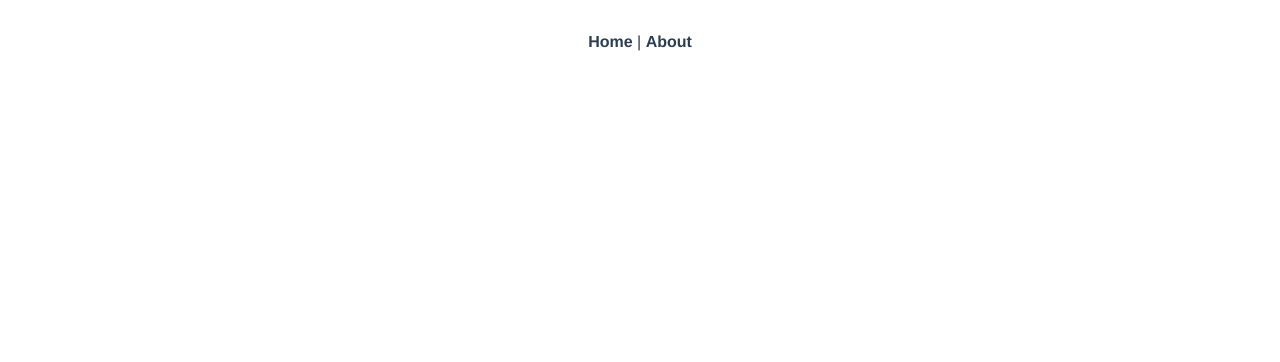
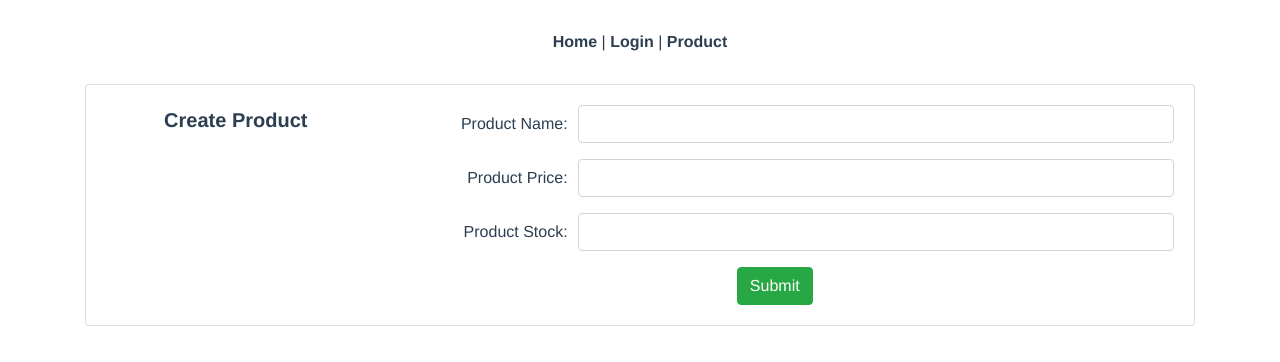
Before and after one commit to native-fox-2019/e-commerce-cms, a Vue app in the folder client/: page /product/create in a window 1280 px wide. Shown: the top 362 px of the page. Built offline with nearby package versions, Linux system fonts and the light colour scheme.

Commit message:
Desain awal aplikasi e-commerce dengan vue.js

```diff
--- a/client/src/App.vue
+++ b/client/src/App.vue
@@ -2,9 +2,13 @@
   <div id="app">
     <div id="nav">
       <router-link to="/">Home</router-link> |
-      <router-link to="/about">About</router-link>
+      <router-link to="/login">Login</router-link> |
+      <router-link to="/product">Product</router-link>
     </div>
+    <div class="container">
     <router-view />
+    </div>
+
   </div>
 </template>
 
--- a/client/src/components/HelloWorld.vue
+++ /dev/null
@@ -1,114 +0,0 @@
-<template>
-  <div class="hello">
-    <h1>{{ msg }}</h1>
-    <p>
-      For a guide and recipes on how to configure / customize this project,<br />
-      check out the
-      <a href="https://cli.vuejs.org" target="_blank" rel="noopener"
-        >vue-cli documentation</a
-      >.
-    </p>
-    <h3>Installed CLI Plugins</h3>
-    <ul>
-      <li>
-        <a
-          href="https://github.com/vuejs/vue-cli/tree/dev/packages/%40vue/cli-plugin-babel"
-          target="_blank"
-          rel="noopener"
-          >babel</a
-        >
-      </li>
-      <li>
-        <a
-          href="https://github.com/vuejs/vue-cli/tree/dev/packages/%40vue/cli-plugin-eslint"
-          target="_blank"
-          rel="noopener"
-          >eslint</a
-        >
-      </li>
-    </ul>
-    <h3>Essential Links</h3>
-    <ul>
-      <li>
-        <a href="https://vuejs.org" target="_blank" rel="noopener">Core Docs</a>
-      </li>
-      <li>
-        <a href="https://forum.vuejs.org" target="_blank" rel="noopener"
-          >Forum</a
-        >
-      </li>
-      <li>
-        <a href="https://chat.vuejs.org" target="_blank" rel="noopener"
-          >Community Chat</a
-        >
-      </li>
-      <li>
-        <a href="https://twitter.com/vuejs" target="_blank" rel="noopener"
-          >Twitter</a
-        >
-      </li>
-      <li>
-        <a href="https://news.vuejs.org" target="_blank" rel="noopener">News</a>
-      </li>
-    </ul>
-    <h3>Ecosystem</h3>
-    <ul>
-      <li>
-        <a href="https://router.vuejs.org" target="_blank" rel="noopener"
-          >vue-router</a
-        >
-      </li>
-      <li>
-        <a href="https://vuex.vuejs.org" target="_blank" rel="noopener">vuex</a>
-      </li>
-      <li>
-        <a
-          href="https://github.com/vuejs/vue-devtools#vue-devtools"
-          target="_blank"
-          rel="noopener"
-          >vue-devtools</a
-        >
-      </li>
-      <li>
-        <a href="https://vue-loader.vuejs.org" target="_blank" rel="noopener"
-          >vue-loader</a
-        >
-      </li>
-      <li>
-        <a
-          href="https://github.com/vuejs/awesome-vue"
-          target="_blank"
-          rel="noopener"
-          >awesome-vue</a
-        >
-      </li>
-    </ul>
-  </div>
-</template>
-
-<script>
-export default {
-  name: "HelloWorld",
-  props: {
-    msg: String
-  }
-};
-</script>
-
-<!-- Add "scoped" attribute to limit CSS to this component only -->
-<style scoped>
-h3 {
-  margin: 40px 0 0;
-}
-ul {
-  list-style-type: none;
-  padding: 0;
-}
-li {
-  display: inline-block;
-  margin: 0 10px;
-}
-a {
-  color: #42b983;
-}
-</style>
--- a/client/src/router/index.js
+++ b/client/src/router/index.js
@@ -1,6 +1,9 @@
 import Vue from "vue";
 import VueRouter from "vue-router";
 import Home from "../views/Home.vue";
+import Login from "../views/Login.vue";
+import Product from '../views/product/Product.vue';
+import CreateProduct from '../views/product/create-product';
 
 Vue.use(VueRouter);
 
@@ -11,13 +14,19 @@ const routes = [
     component: Home
   },
   {
-    path: "/about",
-    name: "About",
-    // route level code-splitting
-    // this generates a separate chunk (about.[hash].js) for this route
-    // which is lazy-loaded when the route is visited.
-    component: () =>
-      import(/* webpackChunkName: "about" */ "../views/About.vue")
+    path:'/login',
+    name:'Login',
+    component:Login
+  },
+  {
+    path:'/product/create',
+    name:'CreateProduct',
+    component:CreateProduct
+  },
+  {
+    path:'/product',
+    name:'Product',
+    component:Product
   }
 ];
 
--- a/client/src/views/About.vue
+++ /dev/null
@@ -1,5 +0,0 @@
-<template>
-  <div class="about">
-    <h1>This is an about page</h1>
-  </div>
-</template>
--- a/client/src/views/Home.vue
+++ b/client/src/views/Home.vue
@@ -1,18 +1,14 @@
 <template>
   <div class="home">
-    <img alt="Vue logo" src="../assets/logo.png" />
-    <HelloWorld msg="Welcome to Your Vue.js App" />
+    <h1>Vue Shoes</h1>
   </div>
 </template>
 
 <script>
 // @ is an alias to /src
-import HelloWorld from "@/components/HelloWorld.vue";
 
 export default {
   name: "Home",
-  components: {
-    HelloWorld
-  }
+
 };
 </script>
--- /dev/null
+++ b/client/src/views/Login.vue
@@ -0,0 +1,37 @@
+<template>
+    <div class="container">
+        <div class="row">
+            <div class="col-6">
+                <h1>Vue-Shoes</h1>
+            </div>
+            <div class="col-6">
+                <div>
+                    <b-form @submit.prevent>
+                        <b-form-group id="email" label="Enter Your Email" label-for="email">
+                            <b-form-input id="email" v-model="form.email" type="email" required></b-form-input>
+                        </b-form-group>
+                        <b-form-group id="password" label="Enter Your Password" label-for="password">
+                            <b-form-input id="password" v-model="form.password" type="password" required></b-form-input>
+                        </b-form-group>
+                        <b-button type="submit" variant="primary">Submit</b-button>
+                    </b-form>
+
+                </div>
+            </div>
+        </div>
+    </div>
+
+</template>
+
+<script>
+export default {
+    data(){
+        return {
+            form:{
+                email:'',
+                password:''
+            }
+        }
+    }
+}
+</script>
--- /dev/null
+++ b/client/src/views/product/Product.vue
@@ -0,0 +1,23 @@
+<template>
+    <div>
+        <div class="row">
+            <router-link to="/product/create">
+                <button class="btn btn-success mb-3">Create Product</button>
+            </router-link>
+        </div>
+        <div class="row">
+            <b-table stripped hover :items="items"></b-table>
+        </div>
+    </div>
+</template>
+<script>
+export default {
+    data(){
+        return{
+            items:[
+                {id:1,product:'Nike',price:'10000'}
+            ]
+        }
+    }
+}
+</script>
--- /dev/null
+++ b/client/src/views/product/create-product.vue
@@ -0,0 +1,46 @@
+<template>
+    <div>
+    <b-card>
+    <b-form-group
+      label-cols-lg="3"
+      label="Create Product"
+      label-size="lg"
+      label-class="font-weight-bold pt-0"
+      class="mb-0"
+    >
+      <b-form-group
+        label-cols-sm="3"
+        label="Product Name:"
+        label-align-sm="right"
+        label-for="product-name"
+      >
+        <b-form-input id="product-name"></b-form-input>
+      </b-form-group>
+
+      <b-form-group
+        label-cols-sm="3"
+        label="Product Price:"
+        label-align-sm="right"
+        label-for="product-price"
+      >
+        <b-form-input id="product-price"></b-form-input>
+      </b-form-group>
+
+      <b-form-group
+        label-cols-sm="3"
+        label="Product Stock:"
+        label-align-sm="right"
+        label-for="product-stock"
+      >
+        <b-form-input id="product-stock" type="number"></b-form-input>
+      </b-form-group>
+    <b-button variant="success">Submit</b-button>
+    </b-form-group>
+  </b-card>
+</div>
+</template>
+<script>
+export default {
+
+}
+</script>
```
